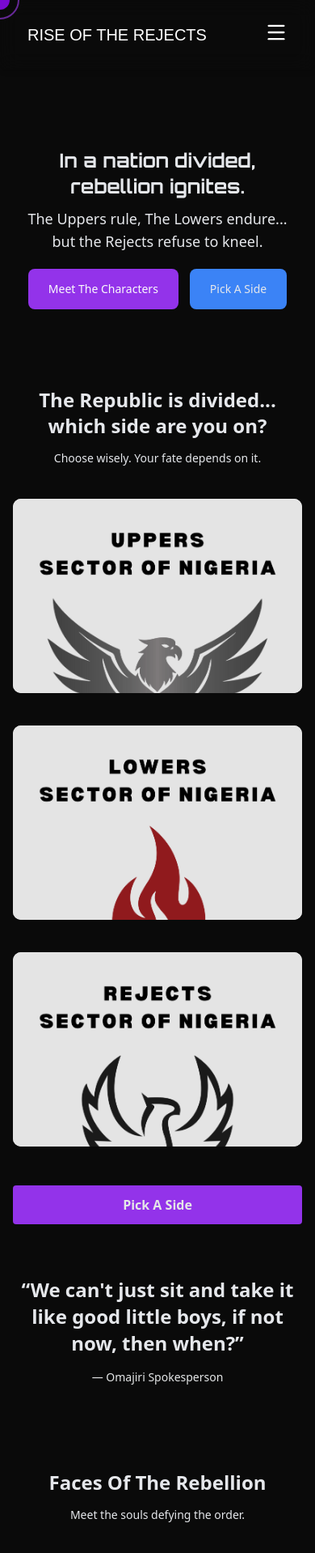
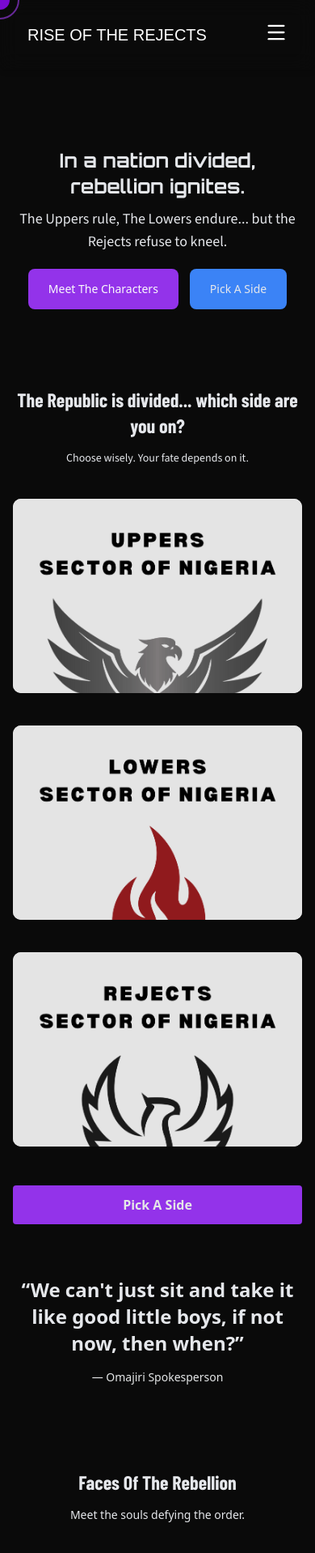
Before and after one commit to CodewithMiguelll/riseoftherejects, a Next.js app: page / in a window 390 px wide. Shown: the top 1918 px of the page at 81% size. Built offline with nearby package versions, Linux system fonts and the light colour scheme; a web font is replaced by a local one.

Commit message:
feat(app): integrated Google Fonts for improved typography.

```diff
--- a/src/app/page.tsx
+++ b/src/app/page.tsx
@@ -1,18 +1,29 @@
 "use client";
 import Link from "next/link";
-import { Orbitron, Oswald } from "next/font/google";
+import { Orbitron, Barlow_Condensed, Source_Sans_3 } from "next/font/google";
 import { FocusCards } from "@/components/ui/focus-cards";
 import { Button } from "@/components/ui/button";
 import ReactFlipCard from "reactjs-flip-card";
 import { ParallaxScroll } from "@/components/ui/parallax-scroll";
 import Image from "next/image";
 
+// Font configurations
+
+// Heading Font
 const orbitron = Orbitron({
   subsets: ["latin"],
   weight: ["400", "500", "700", "900"],
 });
 
-const oswald = Oswald({
+
+// Subheading Font
+const barlow = Barlow_Condensed({
+  subsets: ["latin"],
+  weight: ["400", "500", "600", "700"],
+});
+
+// Body Font
+const sourceSans = Source_Sans_3({
   subsets: ["latin"],
   weight: ["400", "500", "600", "700"],
 });
@@ -96,7 +107,9 @@ export default function Home() {
           >
             In a nation divided, rebellion ignites.
           </h1>
-          <p className="text-lg md:text-xl mt-2.5 font-medium text-pretty">
+          <p
+            className={`${sourceSans.className} text-lg md:text-xl mt-2.5 font-medium text-pretty`}
+          >
             The Uppers rule, The Lowers endure... but the Rejects refuse to
             kneel.
           </p>
@@ -120,10 +133,14 @@ export default function Home() {
 
       {/* FACTIONS SECTION */}
       <section className=" md:py-10 px-4">
-        <h1 className="text-2xl md:text-4xl text-center font-bold">
+        <h1
+          className={`${barlow.className} text-2xl md:text-4xl text-center font-bold`}
+        >
           The Republic is divided... which side are you on?
         </h1>
-        <p className="text-sm md:text-base text-center font-medium text-pretty mt-3.5">
+        <p
+          className={`${sourceSans.className} text-sm md:text-base text-center font-medium text-pretty mt-3.5`}
+        >
           Choose wisely. Your fate depends on it.
         </p>
         <div className="mt-10 mb-12">
@@ -153,7 +170,9 @@ export default function Home() {
 
       {/* CHARACTERS SPOTLIGHT */}
       <section className="py-10 px-4">
-        <h1 className="text-2xl md:text-4xl text-center font-bold">
+        <h1
+          className={`${barlow.className} text-2xl md:text-4xl text-center font-bold`}
+        >
           Faces Of The Rebellion
         </h1>
         <p className="text-sm md:text-base text-center font-medium text-pretty mt-3.5">
@@ -219,7 +238,9 @@ export default function Home() {
 
       {/* TIMELINE SECTION */}
       <section className="py-16 px-6">
-        <h2 className="text-2xl md:text-4xl font-bold text-center mb-8">
+        <h2
+          className={`${barlow.className} text-2xl md:text-4xl text-center font-bold`}
+        >
           A History Written in Ashes
         </h2>
         <div className="max-w-3xl mx-auto">
@@ -286,10 +307,14 @@ export default function Home() {
 
       {/* PARALLAX SECTION */}
       <section className="py-24 md:py-36 px-5 text-[#e5e7e8]">
-        <h1 className="text-2xl md:text-4xl font-bold text-center mb-8">
+        <h1
+          className={`${barlow.className} text-2xl md:text-4xl text-center font-bold`}
+        >
           Step Into The Republic
         </h1>
-        <p className="text-lg md:text-xl mt-2.5 font-medium text-pretty text-center">
+        <p
+          className={`${sourceSans.className} text-lg md:text-xl mt-2.5 font-medium text-pretty text-center`}
+        >
           The Uppers built walls and checkpoints, but every barrier tells a
           story. This is the Republic they claim. Will you accept it?
         </p>
```
